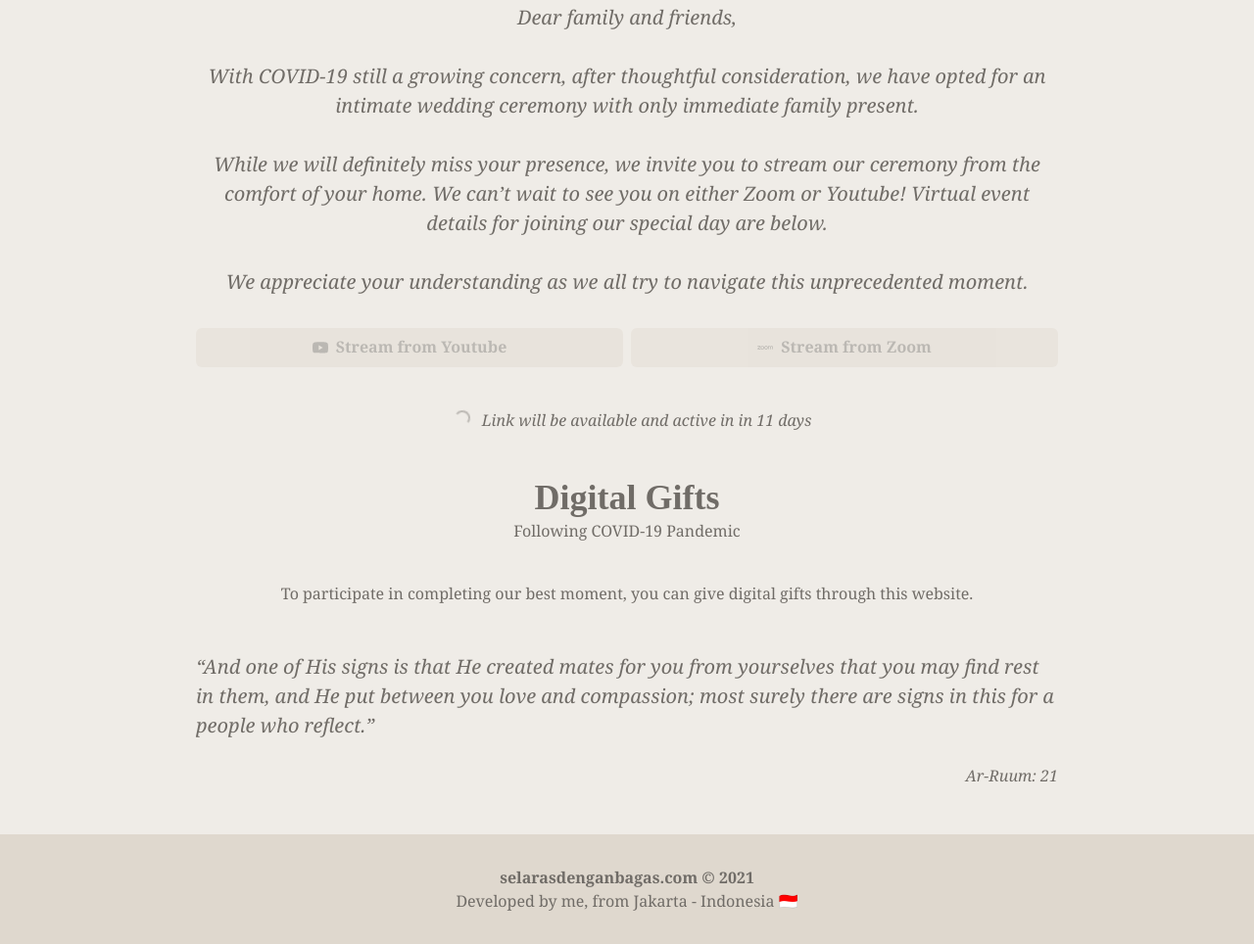
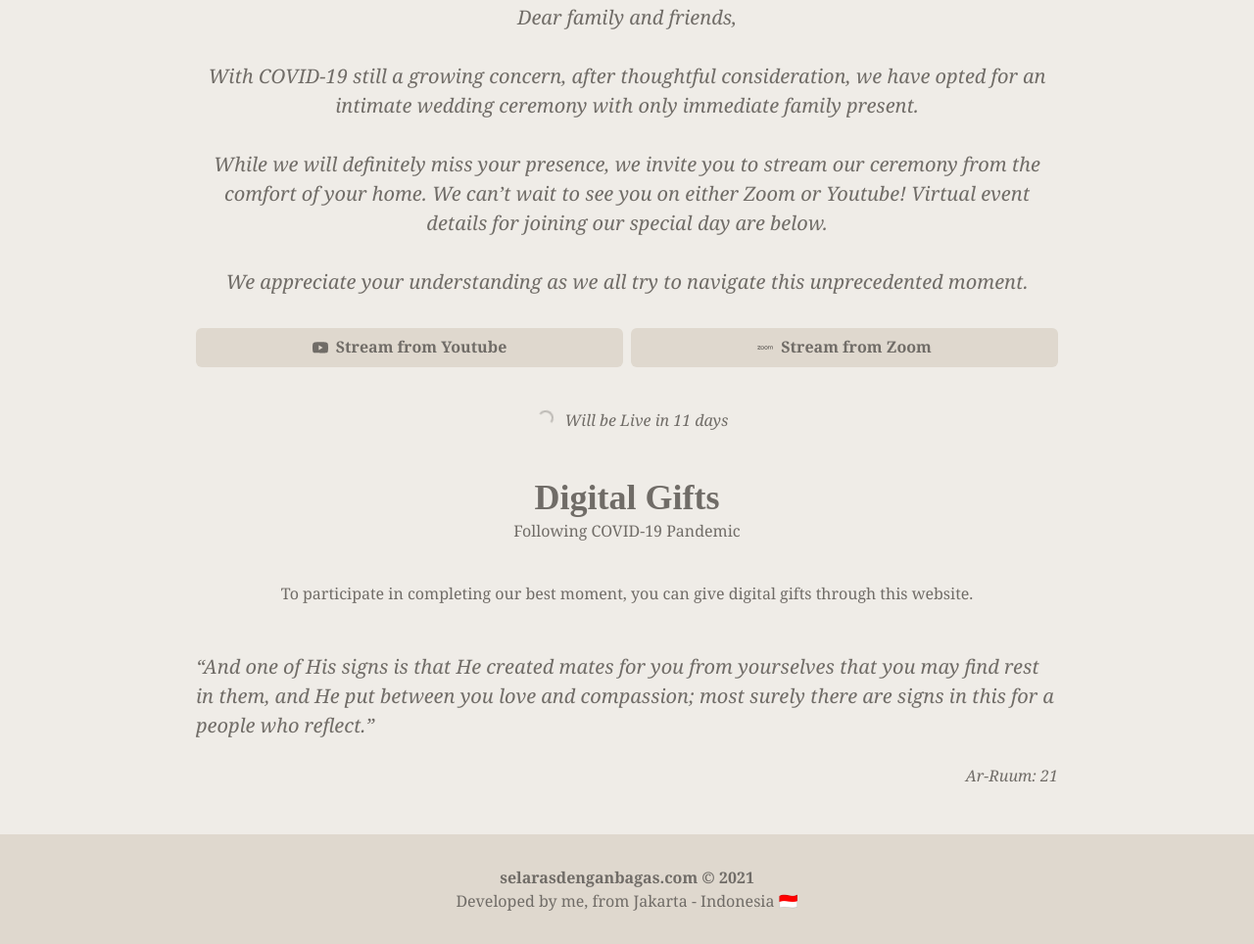
Before and after one commit to irshadi/wedding-site, a Gatsby site: page /invitation in a window 1280 px wide. Shown: the part 999-1963 px from the top of the page at 98% size. Built offline with nearby package versions, Linux system fonts and the light colour scheme; Gatsby itself is replaced by a stand-in of ours.

Commit message:
fix: photo

```diff
--- a/src/views/Invitation.js
+++ b/src/views/Invitation.js
@@ -179,7 +179,6 @@ export const InvitationViews = () => {
               mr={[0, ".25em"]}
               mt={["1em", 0]}
               w={["80%", "100%"]}
-              isDisabled={isButtonDisabled}
               alignSelf="center"
             >
               Stream from Youtube
@@ -195,7 +194,6 @@ export const InvitationViews = () => {
               ml={[0, ".25em"]}
               mt={["1em", 0]}
               w={["80%", "100%"]}
-              isDisabled={isButtonDisabled}
               alignSelf="center"
             >
               Stream from Zoom
@@ -205,7 +203,7 @@ export const InvitationViews = () => {
             <Flex flexDir={["column", "row"]} justify="center" align="center">
               <Button cursor="default" isLoading variant="ghost" />
               <Text as="i" mt=".25em">
-                Link will be available and active in {getRelativeTime()}
+                Will be Live {getRelativeTime()}
               </Text>
             </Flex>
           )}
```
Also changed, not shown: static/images/traditional_our_story.jpg (renamed from static/images/traditional_our_st.jpg).
